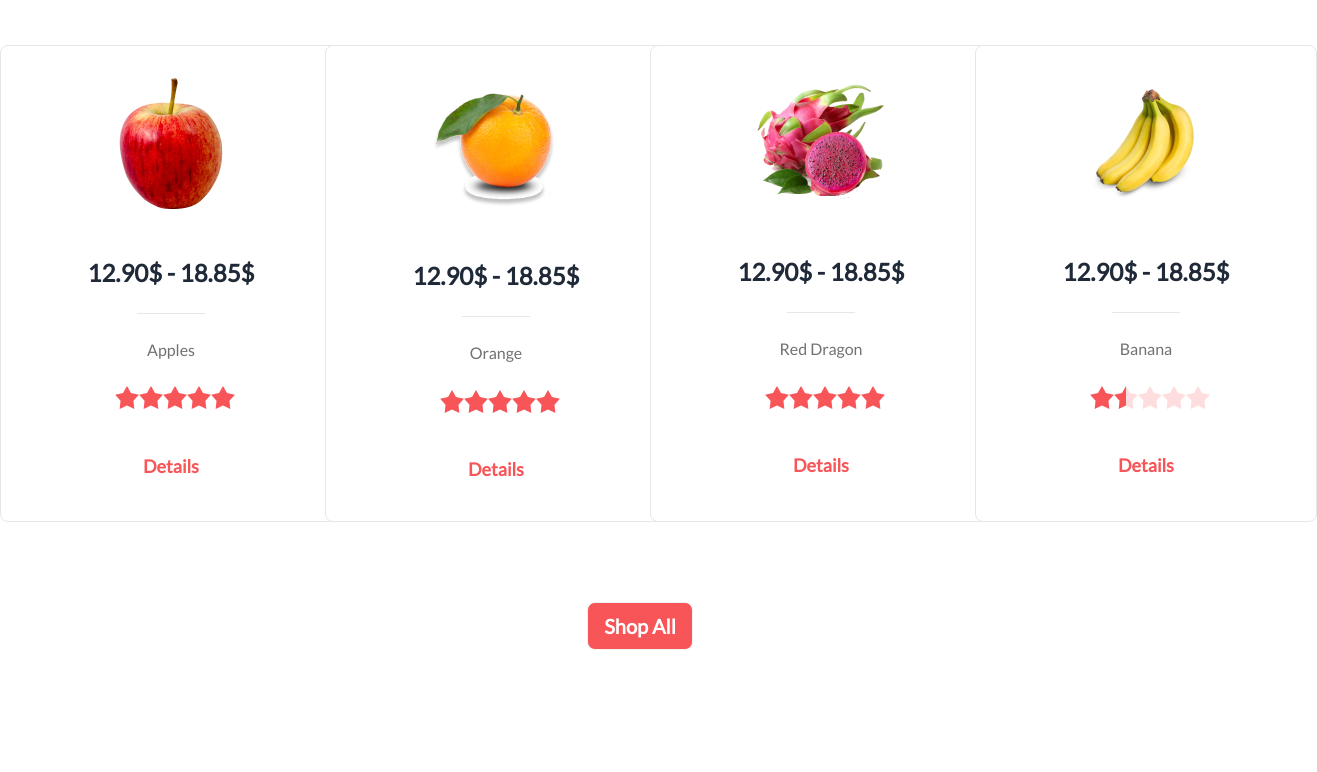
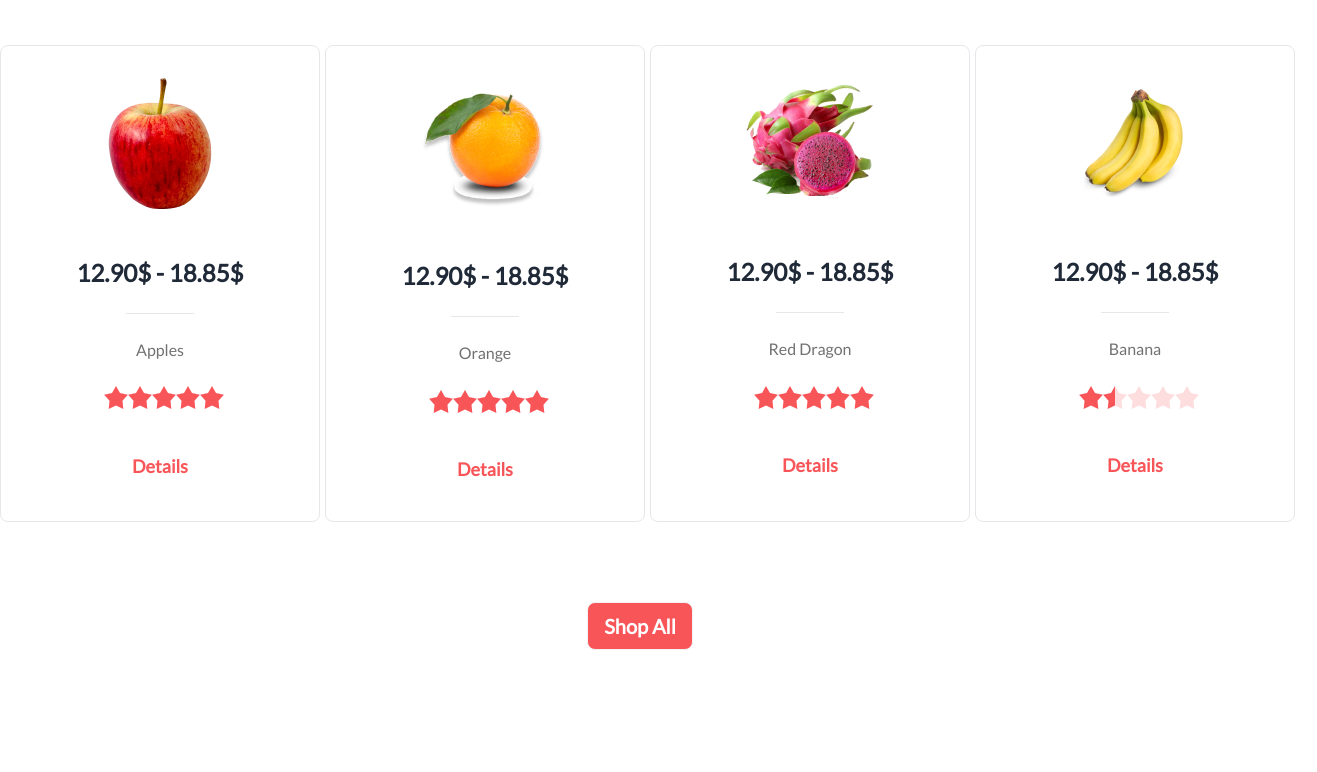
Before and after one commit to Rifa9oct/fruit-burst, a plain HTML site: page index.html in a window 1280 px wide. Shown: the part 1177-1949 px from the top of the page, 1317 px wide, since content can reach past the window. Drawn offline with nearby package versions, Linux system fonts and the light colour scheme.

Commit message:
some change

```diff
--- a/index.html
+++ b/index.html
@@ -215,7 +215,7 @@
       <div class="grid grid-cols-1 md:grid-cols-2 lg:grid-cols-4 gap-x-5 gap-y-5 justify-between items-center mt-12 mb-20">
         <!-- Card-1 -->
         <div>
-          <div class="w-[342px] h-[477px] flex justify-center items-center rounded-lg bg-white border text-center">
+          <div class="w-[320px] h-[477px] flex justify-center items-center rounded-lg bg-white border text-center">
             <div>
               <img class="mx-auto mb-12" src="images/fruit6.png" alt="">
               <h3 class="text-2xl font-bold">12.90$ - 18.85$</h3>
@@ -268,7 +268,7 @@
         </div>
         <!-- Card-2 -->
         <div>
-          <div class="w-[342px] h-[477px] flex justify-center items-center rounded-lg bg-white border text-center">
+          <div class="w-[320px] h-[477px] flex justify-center items-center rounded-lg bg-white border text-center">
             <div>
               <img class="mx-auto mb-12" src="images/fruit7.png" alt="">
               <h3 class="text-2xl font-bold">12.90$ - 18.85$</h3>
@@ -321,7 +321,7 @@
         </div>
         <!-- Card-3 -->
         <div>
-          <div class="w-[342px] h-[477px] flex justify-center items-center rounded-lg bg-white border text-center">
+          <div class="w-[320px] h-[477px] flex justify-center items-center rounded-lg bg-white border text-center">
             <div>
               <img class="mx-auto mb-12" src="images/fruit8.png" alt="">
               <h3 class="text-2xl font-bold">12.90$ - 18.85$</h3>
@@ -374,7 +374,7 @@
         </div>
         <!-- Card-4 -->
         <div>
-          <div class="w-[342px] h-[477px] flex justify-center items-center rounded-lg bg-white border text-center">
+          <div class="w-[320px] h-[477px] flex justify-center items-center rounded-lg bg-white border text-center">
             <div>
               <img class="mx-auto mb-12" src="images/fruit9.png" alt="">
               <h3 class="text-2xl font-bold">12.90$ - 18.85$</h3>
@@ -426,7 +426,7 @@
           </div>
         </div>
       </div>
-      <div class="flex justify-center items-center mb-36">
+      <div class="flex justify-center items-center mb-6 lg:mb-36">
       <button class="btn bg-[#F85559] text-white  normal-case text-xl font-extrabold">Shop All</button>
       </div>
     </section>
```
